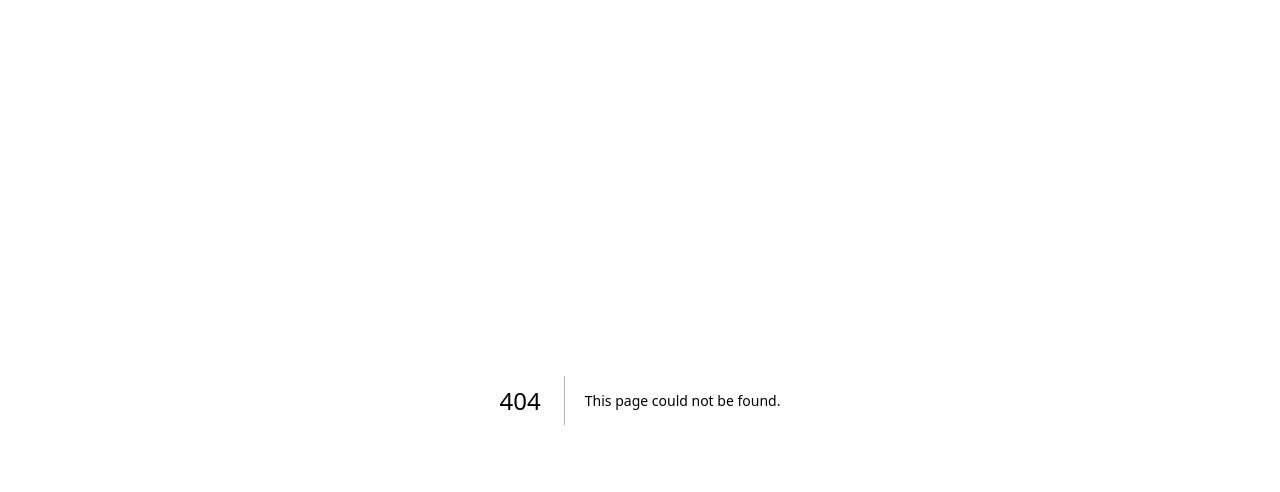
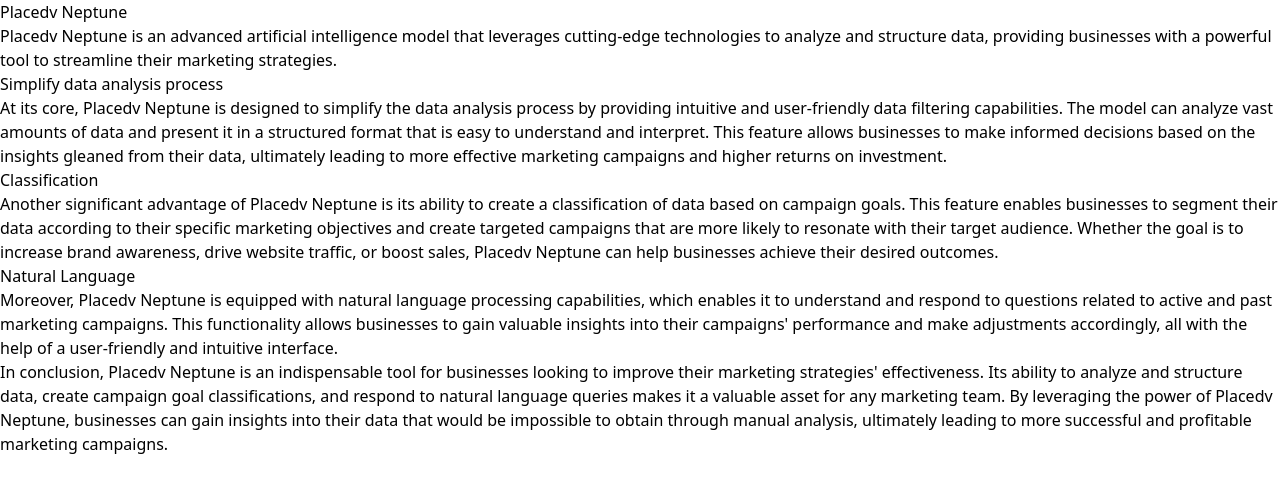
Before and after one commit to scasolari/pdv-project-placedv-ai-v1, a Next.js app: page /models/placedv-neptune in a window 1280 px wide. Before the commit this address had no page. Shown: the top 492 px of the page. Built offline with nearby package versions, Linux system fonts and the light colour scheme.

Commit message:
added docs for models | added kiev marker to globe

```diff
--- a/pages/index.mdx
+++ b/pages/index.mdx
@@ -35,6 +35,7 @@ export default function Home(){
                 { location: [38.722252, -9.139337], size: 0.05 },
                 { location: [40.712784, -74.005941], size: 0.05 },
                 { location: [34.147785, -118.144515], size: 0.05 },
+                { location: [50.4501, 30.5234], size: 0.05 },
             ],
             scale: 3,
             offset: [0, width * 2 * 0.4 * 0.6],
--- /dev/null
+++ b/pages/models/placedv-neptune.mdx
@@ -0,0 +1,21 @@
+---
+title: 'Placedv Neptune'
+---
+
+# Placedv Neptune
+
+Placedv Neptune is an advanced artificial intelligence model that leverages cutting-edge technologies to analyze and structure data, providing businesses with a powerful tool to streamline their marketing strategies.
+
+### Simplify data analysis process
+
+At its core, Placedv Neptune is designed to simplify the data analysis process by providing intuitive and user-friendly data filtering capabilities. The model can analyze vast amounts of data and present it in a structured format that is easy to understand and interpret. This feature allows businesses to make informed decisions based on the insights gleaned from their data, ultimately leading to more effective marketing campaigns and higher returns on investment.
+
+### Classification
+
+Another significant advantage of Placedv Neptune is its ability to create a classification of data based on campaign goals. This feature enables businesses to segment their data according to their specific marketing objectives and create targeted campaigns that are more likely to resonate with their target audience. Whether the goal is to increase brand awareness, drive website traffic, or boost sales, Placedv Neptune can help businesses achieve their desired outcomes.
+
+### Natural Language
+
+Moreover, Placedv Neptune is equipped with natural language processing capabilities, which enables it to understand and respond to questions related to active and past marketing campaigns. This functionality allows businesses to gain valuable insights into their campaigns' performance and make adjustments accordingly, all with the help of a user-friendly and intuitive interface.
+
+In conclusion, Placedv Neptune is an indispensable tool for businesses looking to improve their marketing strategies' effectiveness. Its ability to analyze and structure data, create campaign goal classifications, and respond to natural language queries makes it a valuable asset for any marketing team. By leveraging the power of Placedv Neptune, businesses can gain insights into their data that would be impossible to obtain through manual analysis, ultimately leading to more successful and profitable marketing campaigns.
```
Also changed, not shown: pages/_meta.json (+10 -0 lines), pages/models/_meta.json (added, +7 -0 lines).
